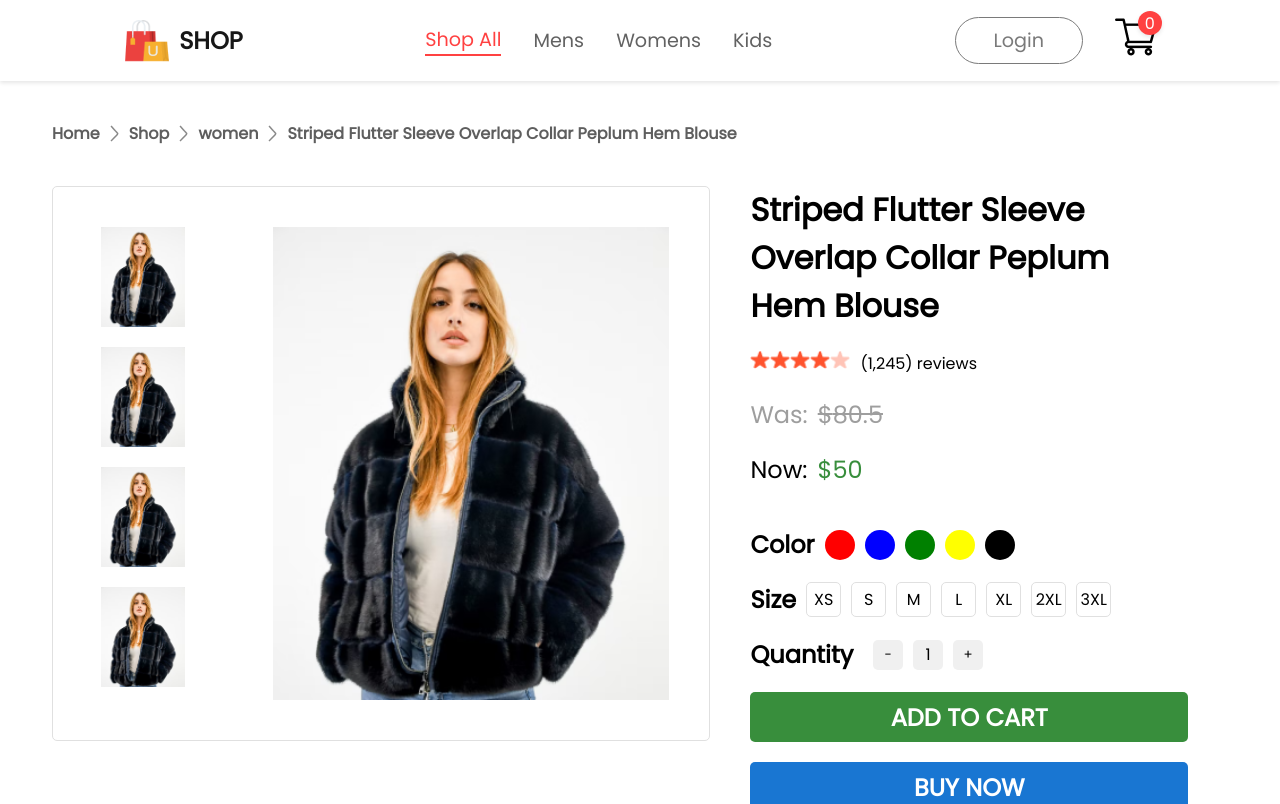
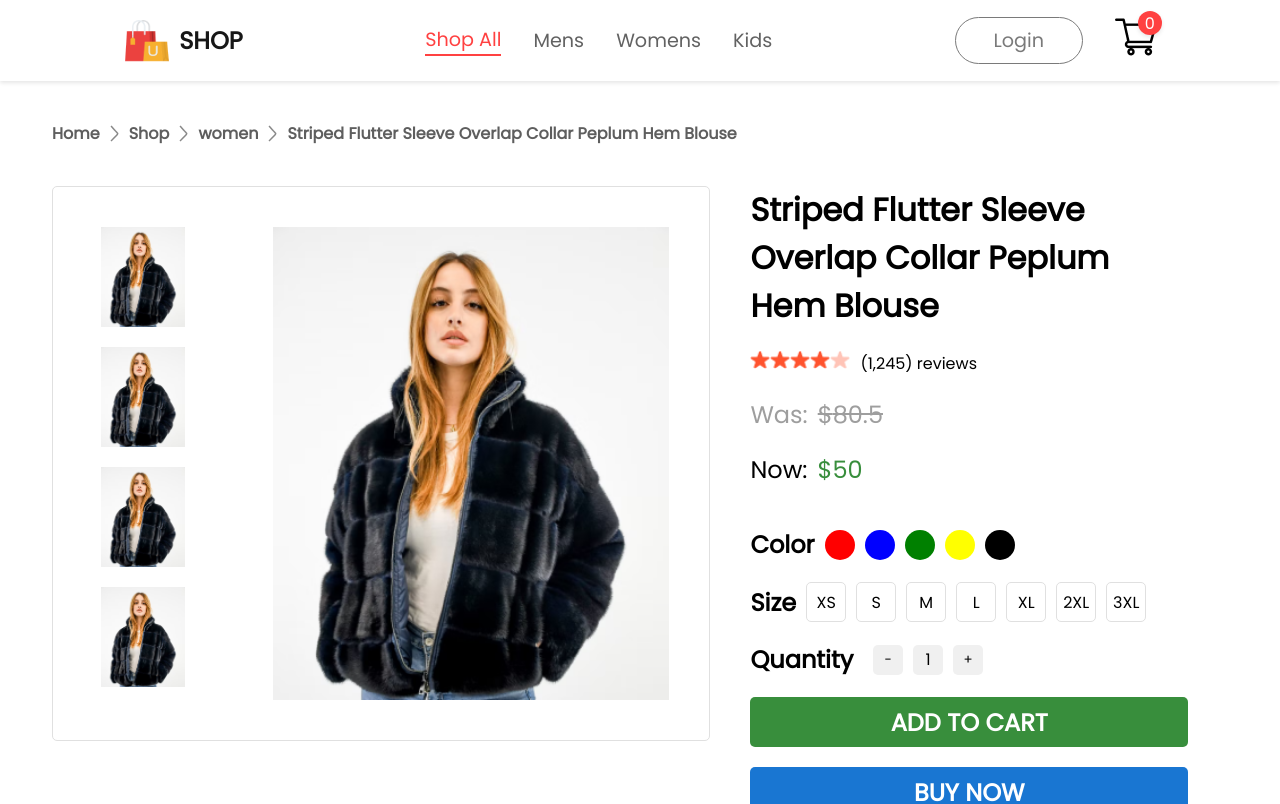
Before and after one commit to ArnaldoGonzalez81318/React-E-Commerce, a React (Create React App) app in the folder frontend/: page /product/1 in a window 1280 px wide. Shown: the top 804 px of the page. Built offline with nearby package versions, Linux system fonts and the light colour scheme.

Commit message:
Update productDisplay.css

```diff
--- a/frontend/src/Components/ProductDisplay/productDisplay.css
+++ b/frontend/src/Components/ProductDisplay/productDisplay.css
@@ -199,8 +199,8 @@
   display: flex;
   align-items: center;
   justify-content: center;
-  width: 35px;
-  height: 35px;
+  width: 40px;
+  height: 40px;
   border: 1px solid #e0e0e0;
   border-radius: 5px;
   cursor: pointer;
```
